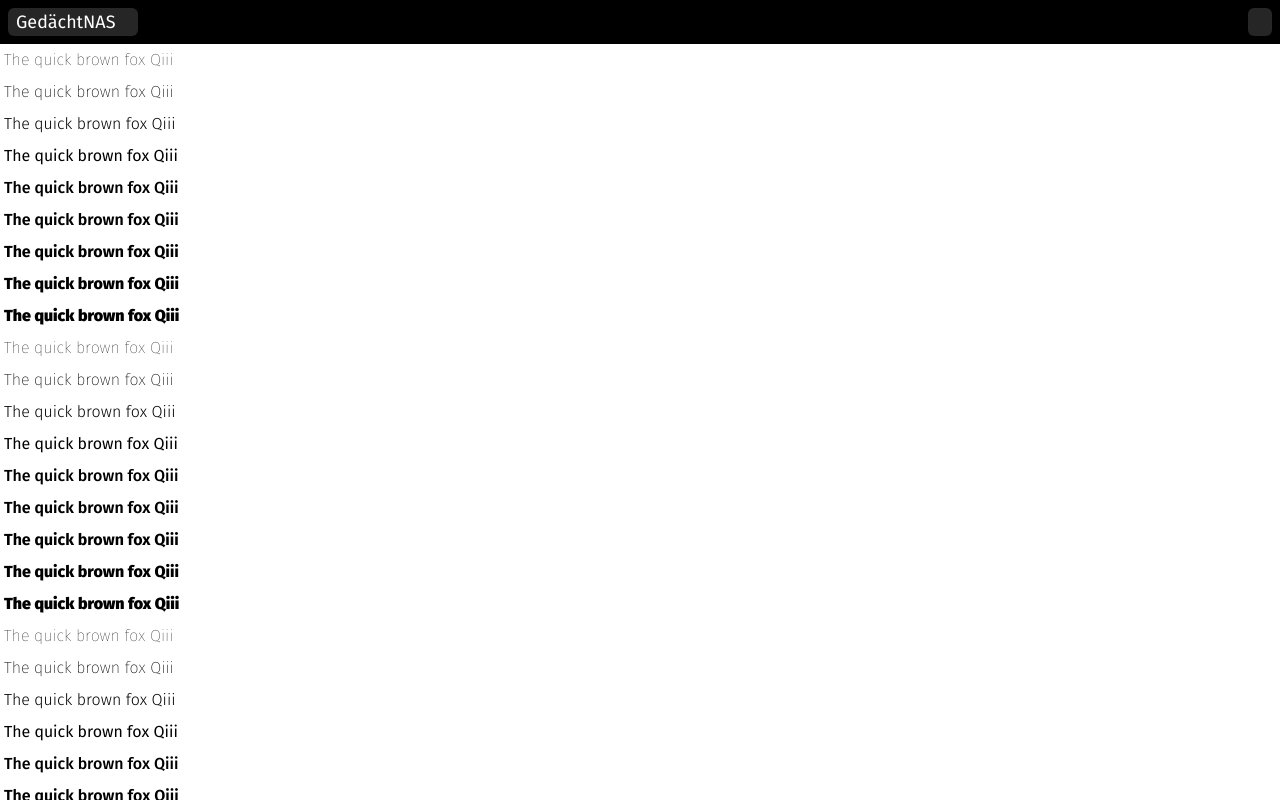
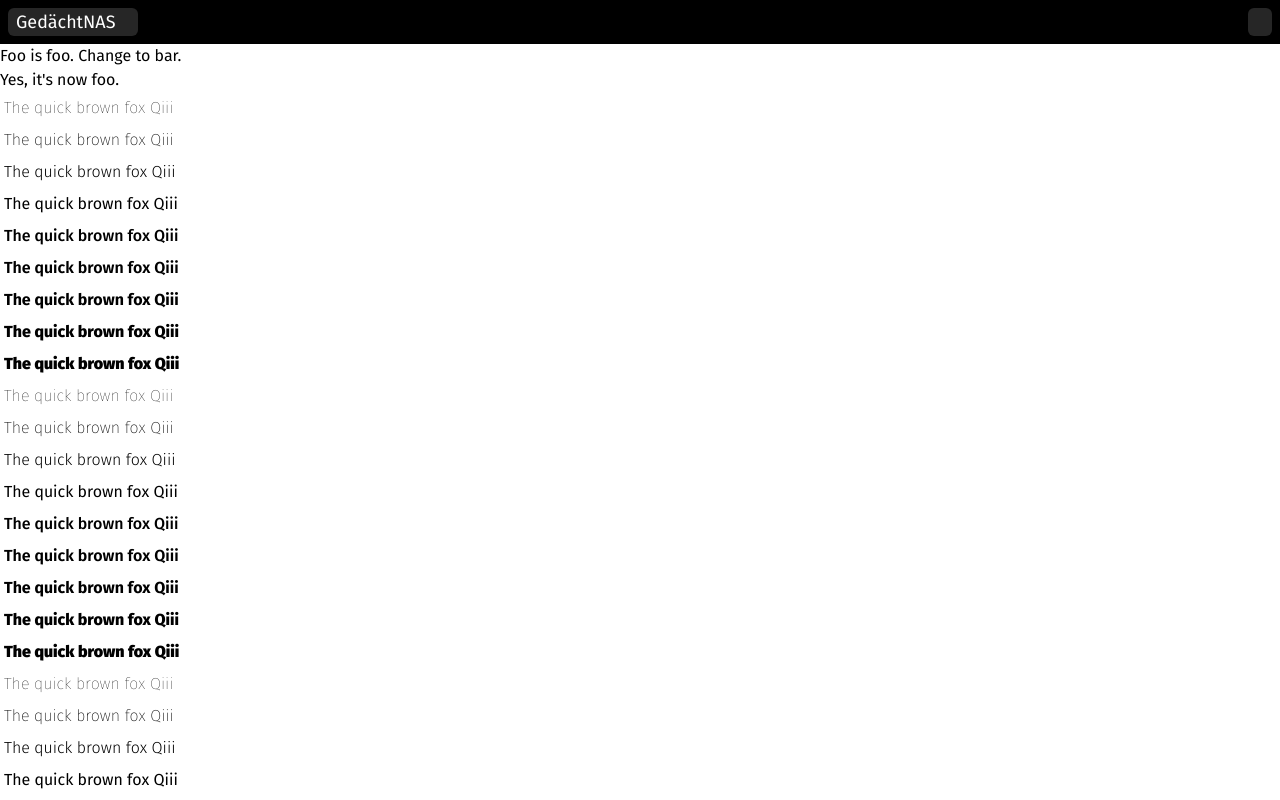
Before and after one commit to Garmelon/gedaechtnas, a Vue app in the folder gdn-app/: page / in a window 1280 px wide. Built offline with nearby package versions, Linux system fonts and the light colour scheme; some icons are missing.

Commit message:
Set up pinia

```diff
--- a/gdn-app/package.json
+++ b/gdn-app/package.json
@@ -14,6 +14,7 @@
     "@tailwindcss/vite": "^4.0.0",
     "@tauri-apps/api": "^2.2.0",
     "@tauri-apps/plugin-opener": "^2.2.5",
+    "pinia": "^2.3.1",
     "tailwindcss": "^4.0.0",
     "vue": "^3.5.13"
   },
--- a/gdn-app/src/App.vue
+++ b/gdn-app/src/App.vue
@@ -1,11 +1,18 @@
 <script setup lang="ts">
 import Navbar from "./components/Navbar.vue";
+import Test from "./components/Test.vue";
+import { useFooStore } from "./stores/foo";
+
+const foo = useFooStore();
 </script>
 
 <template>
   <div class="flex h-screen touch-pan-x touch-pan-y flex-col">
     <Navbar />
     <div class="h-full overflow-auto">
+      <Test />
+      <br />
+      Yes, it's now {{ foo.name }}.
       <template v-for="_ in 6">
         <p class="p-1 font-thin">The quick brown fox Qiii</p>
         <p class="p-1 font-extralight">The quick brown fox Qiii</p>
--- /dev/null
+++ b/gdn-app/src/components/Test.vue
@@ -0,0 +1,10 @@
+<script setup lang="ts">
+import { useFooStore } from "@/stores/foo";
+
+const foo = useFooStore();
+</script>
+
+<template>
+  Foo is {{ foo.name }}.
+  <button @click="foo.setName('bar')">Change to bar.</button>
+</template>
--- a/gdn-app/src/main.ts
+++ b/gdn-app/src/main.ts
@@ -1,4 +1,5 @@
+import { createPinia } from "pinia";
 import { createApp } from "vue";
 import App from "./App.vue";
 
-createApp(App).mount("#app");
+createApp(App).use(createPinia()).mount("#app");
--- /dev/null
+++ b/gdn-app/src/stores/foo.ts
@@ -0,0 +1,12 @@
+import { defineStore } from "pinia";
+import { ref } from "vue";
+
+export const useFooStore = defineStore("foo", () => {
+  const name = ref("foo");
+
+  function setName(to: string) {
+    name.value = to;
+  }
+
+  return { name, setName };
+});
```
Also changed, not shown: 1 other file (tests, documents, lock files or other folders).
